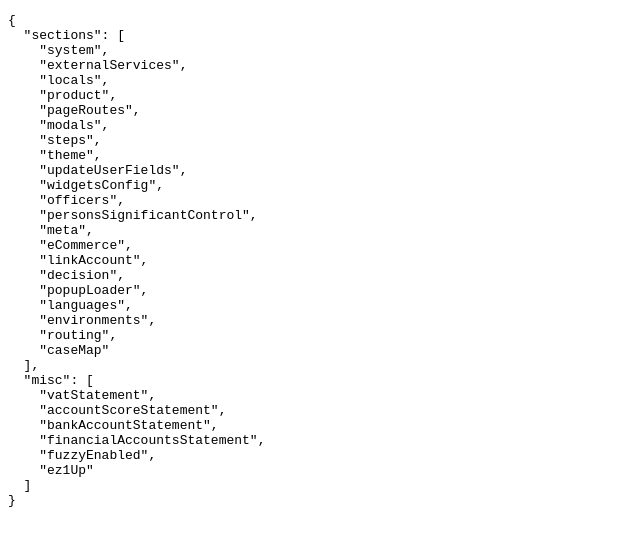
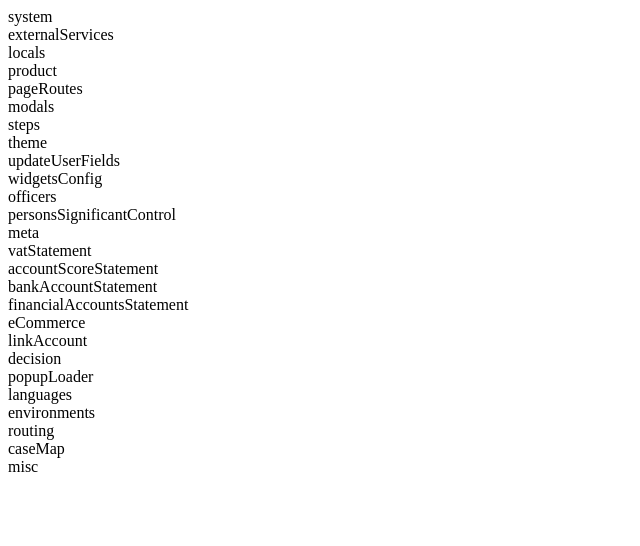
Before and after one commit to jamby77/config-admin-app, a React (Create React App) app: page / in a window 1280 px wide. Shown: the top 546 px of the page, without its empty margins (0-640 px from the left). Built offline with nearby package versions, Linux system fonts and the light colour scheme.

Commit message:
extract logic to helper.ts, add some tests for resolving id, basic tab switching

```diff
--- a/src/components/ConfigEditor.tsx
+++ b/src/components/ConfigEditor.tsx
@@ -1,4 +1,5 @@
-import React from "react";
+import React, { useState } from "react";
+import {buildSections, sectionProperties, sectionSchema} from "./helper";
 
 interface ConfigEditorProps {
   config: { [key: string]: any };
@@ -6,69 +7,6 @@ interface ConfigEditorProps {
   onChange?: (value: any) => void;
   onSave?: (value: any) => void;
 }
-const cache: { [key: string]: any } = {};
-
-const getCachedResult = (
-  id: string,
-  path: string,
-  type: "definitions" | "ids"
-) => {
-  console.log(path, id);
-  if (!cache[id]) {
-    cache[id] = {
-      definitions: {},
-      ids: {},
-    };
-  }
-  if (cache[id][type][path]) {
-    return cache[id][type][path];
-  }
-  return null;
-};
-const resolveDefinition = (path: string, schema: { [key: string]: any }) => {
-  const id = schema["$id"] as string;
-  console.log(path, id);
-  const cached = getCachedResult(id, path, "definitions");
-  if (cached) {
-    return cached;
-  }
-  const cleanPath = path.replace("#/", "");
-  const pathParts = cleanPath.split("/");
-  const result = pathParts.reduce((schemaObj, key) => {
-    if (schemaObj.hasOwnProperty(key)) {
-      return schemaObj[key];
-    }
-    return schemaObj;
-  }, schema);
-
-  console.log(result);
-  cache[id].definitions[path] = result;
-  return result;
-};
-
-const resolveId = (path: string, schema: { [key: string]: any }) => {
-  const id = schema["$id"] as string;
-  console.log(path, id);
-  const cached = getCachedResult(id, path, "ids");
-  if (cached) {
-    return cached;
-  }
-  const cleanPath = path.replace("#/", "");
-  // todo: parse entire schema for the ID
-};
-
-const resolveRef = (path: string, schema: { [key: string]: any }) => {
-  const isDefinition = path.startsWith("#/", 0);
-  const isId = !isDefinition && path.startsWith("#");
-  if (isDefinition) {
-    return resolveDefinition(path, schema);
-  }
-
-  if (isId) {
-    return resolveId(path, schema);
-  }
-  throw Error(`${path} is not an internal reference`);
-};
 
 const ConfigEditor: React.FC<ConfigEditorProps> = ({
   config,
@@ -76,27 +14,39 @@ const ConfigEditor: React.FC<ConfigEditorProps> = ({
   onChange,
   onSave,
 }) => {
-  const { properties, required } = schema;
-  const sections: string[] = [];
-  const misc: string[] = [];
-  Object.keys(properties).forEach((propName) => {
-    const prop = properties[propName];
-    const { type } = prop;
-    if (type && (type === "object" || type === "array")) {
-      sections.push(propName);
-      return;
-    }
-    if (type === undefined) {
-      console.log(prop["$ref"]);
-      const refProp = resolveRef(prop["$ref"], schema);
-    }
-    misc.push(propName);
-  });
+  const [currentTab, setCurrentTab] = useState("");
+  const switchTab = (tab: string) => {
+    return () => setCurrentTab(tab);
+  };
+  const { sections, misc } = buildSections(schema);
 
   return (
-    <div>
-      <pre>{JSON.stringify({ sections, misc }, null, 2)}</pre>
-    </div>
+    <main>
+      <div className="tabs">
+        {sections.map((s) => (
+          <div className="tab-heading" key={s} onClick={switchTab(s)}>
+            {s}
+          </div>
+        ))}
+        {misc.length > 0 && (
+          <div className="tab-heading" onClick={switchTab("misc")}>
+            misc
+          </div>
+        )}
+      </div>
+      {currentTab && (
+        <div className="tab-content">
+          <div>Section schema</div>
+          <pre>
+            {JSON.stringify(sectionSchema(currentTab, schema), null, 2)}
+          </pre>
+          <div>Section content</div>
+          <pre>
+            {JSON.stringify(sectionProperties(currentTab, config, misc), null, 2)}
+          </pre>
+        </div>
+      )}
+    </main>
   );
 };
 
--- /dev/null
+++ b/src/components/helper.ts
@@ -0,0 +1,193 @@
+type Schema = { [key: string]: any };
+type Config = { [key: string]: any };
+
+const cache: Schema = {};
+
+export const getCachedResult = (
+  id: string,
+  path: string,
+  type: "definitions" | "ids"
+) => {
+  if (!cache[id]) {
+    cache[id] = {
+      definitions: {},
+      ids: {},
+    };
+  }
+  if (cache[id][type][path]) {
+    return cache[id][type][path];
+  }
+  return null;
+};
+
+/**
+ * Resolve definition reference
+ *
+ * Definitions are passed as sting path like `#/definitions/objectWithValidationRules`
+ * it starts with #/ and is a `/` separated path that corresponds to a path in the document
+ *
+ * @param path
+ * @param schema
+ */
+const resolveDefinition = (path: string, schema: Schema) => {
+  const id = schema["$id"] as string;
+  const cached = getCachedResult(id, path, "definitions");
+  if (cached) {
+    return cached;
+  }
+  const cleanPath = path.replace("#/", "");
+  const pathParts = cleanPath.split("/");
+  const result = pathParts.reduce((schemaObj, key) => {
+    if (schemaObj.hasOwnProperty(key)) {
+      return schemaObj[key];
+    }
+    return schemaObj;
+  }, schema);
+
+  cache[id].definitions[path] = result;
+  return result;
+};
+
+/**
+ * Find schema declaration by id string
+ *
+ * Recursive loop of the schema until ID is found
+ *
+ * @param id
+ * @param schema
+ */
+const findObjectById = (id: string, schema: Schema): Schema | null => {
+  // loop all `properties` and look for ID,
+  for (const key in schema) {
+    if (!schema.hasOwnProperty(key)) {
+      continue;
+    }
+    const def = schema[key];
+    if (def === null || typeof def !== "object") {
+      continue;
+    }
+    if (def && def["$id"] === id) {
+      return def;
+    }
+    const result = findObjectById(id, def);
+    if (result) {
+      return result;
+    }
+  }
+  // if there are `definitions` and/or `properties` recurse into them
+  return null;
+};
+
+/**
+ * Resolve ID reference
+ *
+ * ID reference is in the same form as css id selector - `#validationRules`
+ * It is set as `$id` property of an object
+ *
+ * @param path
+ * @param schema
+ */
+const resolveId = (path: string, schema: Schema) => {
+  const id = schema["$id"] as string;
+  console.log(path, id);
+  const cached = getCachedResult(id, path, "ids");
+  if (cached) {
+    return cached;
+  }
+  const obj = findObjectById(path, schema);
+  cache[id].ids[path] = obj;
+  return obj;
+};
+
+/**
+ * Resolve reference path
+ * @param path
+ * @param schema
+ */
+export const resolveRef = (path: string, schema: Schema) => {
+  const isDefinition = path.startsWith("#/", 0);
+  const isId = !isDefinition && path.startsWith("#");
+  if (isDefinition) {
+    return resolveDefinition(path, schema);
+  }
+
+  if (isId) {
+    return resolveId(path, schema);
+  }
+  throw Error(`${path} is not an internal reference`);
+};
+
+/**
+ * Build main schema sections
+ *
+ * plain fields go into misc section
+ *
+ * @param schema
+ */
+export const buildSections = (schema: Schema) => {
+  const { properties } = schema;
+  const sections: string[] = [];
+  const misc: string[] = [];
+  Object.keys(properties).forEach((propName) => {
+    const prop = properties[propName];
+    const { type } = prop;
+    if (type && (type === "object" || type === "array")) {
+      sections.push(propName);
+      return;
+    }
+    if (type === undefined) {
+      const refProp = resolveRef(prop["$ref"], schema);
+      if (
+        refProp &&
+        refProp.type &&
+        (refProp.type === "object" || refProp.type === "array")
+      ) {
+        sections.push(propName);
+        return;
+      }
+    }
+    misc.push(propName);
+  });
+  return {
+    sections,
+    misc,
+  };
+};
+
+export const miscSchema = (misc: string[], schema: Schema) => {
+  // misc is something like:
+  //   [
+  //     "fuzzyEnabled",
+  //     "ez1Up"
+  //   ]
+  // loop over it, and replace with values from schema
+
+  return misc.reduce((acc, key) => {
+    return { ...acc, [key]: schema.properties[key] };
+  }, {});
+};
+
+export const sectionSchema = (section: string, schema: Schema) => {
+  if (section === "misc") {
+    const { misc } = buildSections(schema);
+    return miscSchema(misc, schema);
+  }
+  return schema.properties[section];
+};
+
+const miscValues = (misc: string[], config: Config) => {
+  return misc.reduce((acc, key) => {
+    return { ...acc, [key]: config[key] };
+  }, {});
+};
+
+export const sectionProperties = (
+  section: string,
+  config: Config,
+  misc: string[] = []
+) => {
+  if (section === "misc") {
+    return miscValues(misc, config);
+  }
+  return config[section];
+};
```
Also changed, not shown: 1 other file (tests, documents, lock files or other folders).
